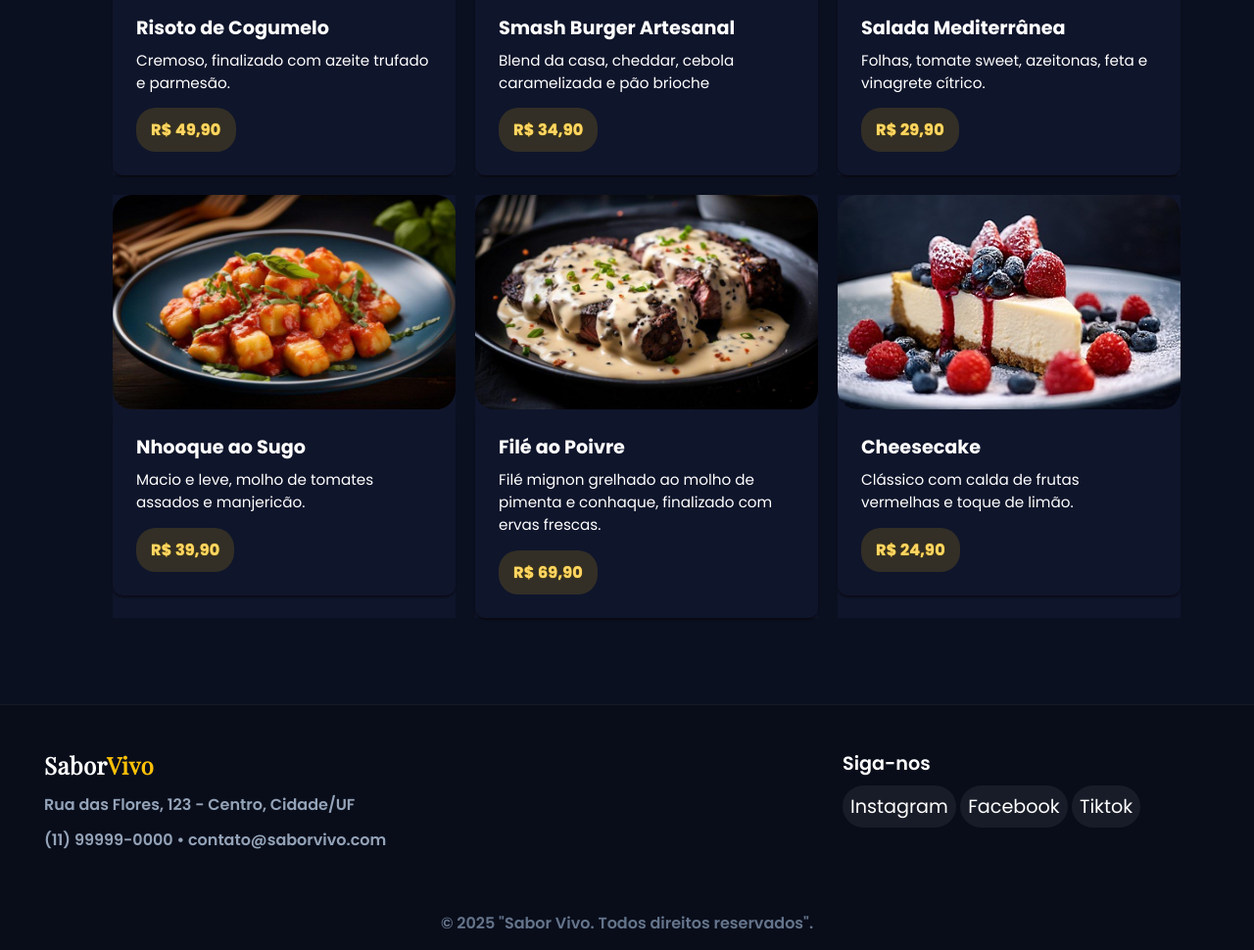
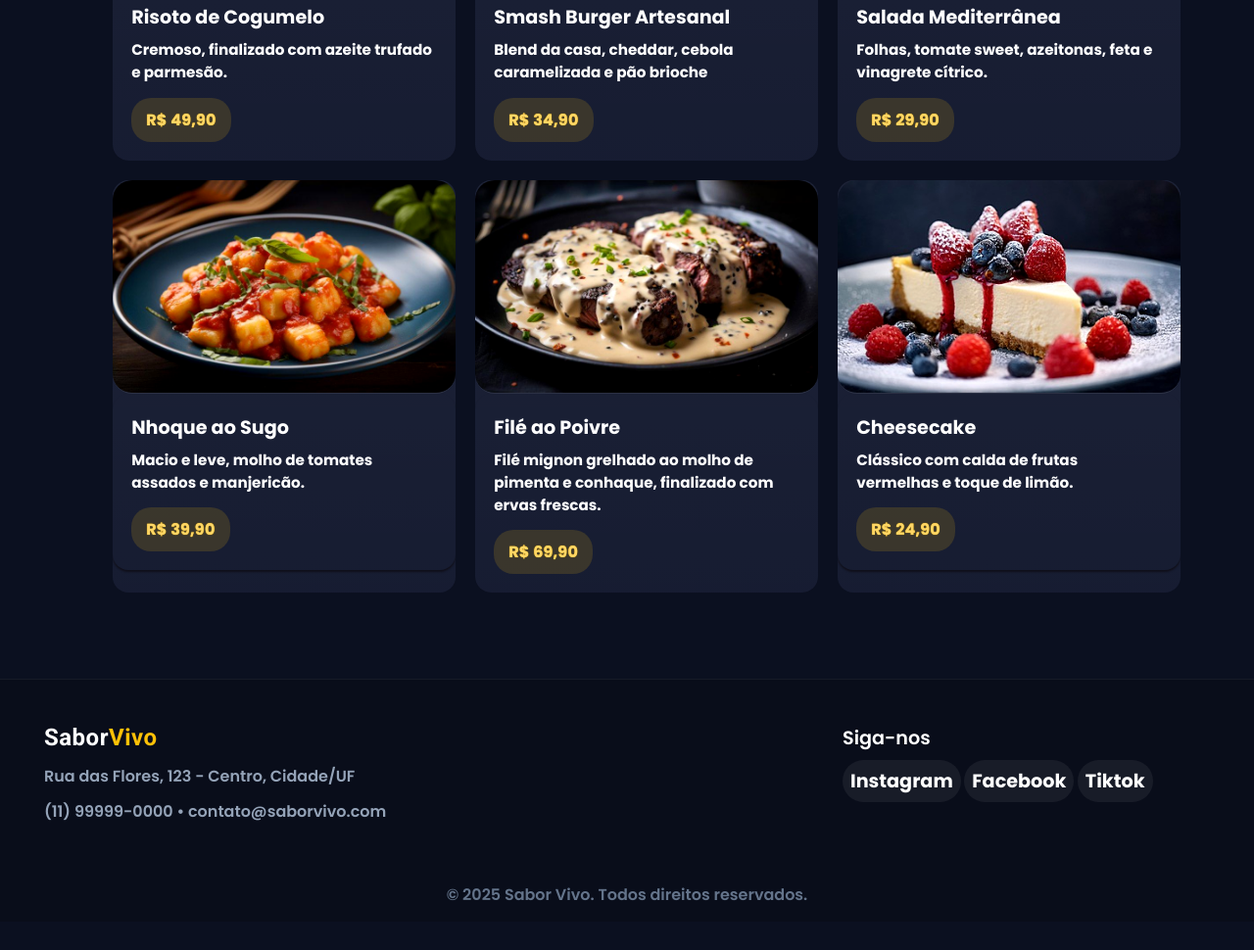
Before and after one commit to Felipe-Loures/projeto-MasterDev, a plain HTML site: page index.html in a window 1280 px wide. Shown: the part 1044-2014 px from the top of the page at 98% size. After the commit the page ends 1985 px from the top, so only its background shows below. Drawn offline with nearby package versions, Linux system fonts and the light colour scheme.

Commit message:
atualizacão do projeto

```diff
--- a/index.html
+++ b/index.html
@@ -11,6 +11,9 @@
       rel="stylesheet"
     />
     <link rel="stylesheet" href="style.css" />
+
+
+
   </head>
   <body>
     <header class="header">
@@ -89,7 +92,7 @@
                 <img src="./img/nhoque-ao-sugo.jpg" alt="nhoque" />
               </div>
               <div class="corpo-card">
-                <h3 class="titulo-card">Nhooque ao Sugo</h3>
+                <h3 class="titulo-card">Nhoque ao Sugo</h3>
                 <p class="descricao-card">
                   Macio e leve, molho de tomates assados e manjericão.
                 </p>
@@ -149,7 +152,7 @@
       <div class="copy">
         ©
         <span id="ano">2025</span>
-        "Sabor Vivo. Todos direitos reservados".
+        Sabor Vivo. Todos direitos reservados.
       </div>
 
   </body>
--- a/style.css
+++ b/style.css
@@ -1,12 +1,18 @@
+@import url("https://fonts.googleapis.com/css2?family=Roboto:ital,wght@0,100..900;1,100..900&display=swap");
+
 /* Reset e variáveis */
 * {
   box-sizing: border-box;
   margin: 0;
   padding: 0;
 }
-html,
+
 body {
   height: 100%;
+  font-family: "Roboto", sans-serif;
+  font-weight: 700;
+  color: #0f172a;
+  background: #0b1020;
 }
 
 :root {
@@ -106,12 +112,11 @@ nav > a {
   inset: 0;
   z-index: 1;
 }
-.hero-titulo{
+.hero-titulo {
   font-size: 3.2rem;
-  font-family: 'Playfair Display';
+  font-family: "Playfair Display";
 }
 .container-hero {
-
   height: 549px;
   color: var(--white);
   display: flex;
@@ -133,7 +138,7 @@ nav > a {
   border-radius: 25px;
   background-color: var(--primary-600);
   font-size: 1.1rem;
-  font-family: "Playfair Display", serif;
+  font-family: "Roboto", sans-serif;
   font-weight: 700;
   letter-spacing: 0.6px;
   box-shadow: 0px 8px 24px var(--box-shadow);
@@ -145,7 +150,7 @@ nav > a {
 }
 
 .titulo-cardapio {
-  font-family: "Playfair Display", serif;
+  font-family: "Roboto", sans-serif;
   font-size: 2.6rem;
   text-align: center;
   margin-bottom: 0.25rem;
@@ -158,29 +163,32 @@ nav > a {
 }
 
 .container-cardapio {
+  width: 1050px;
   margin: 0 auto;
   color: var(--white);
-
-  width:1050px;
-
 }
-
 
 .imagem-card img {
   position: relative;
   aspect-ratio: 16/10;
   overflow: hidden;
   width: 100%;
-  margin : 0px auto;
+  margin: 0px auto;
   object-fit: cover;
   display: block;
   border-radius: 20px;
 }
+.imagem.card:hover {
+  transform: rotateX("");
+}
+.button-reserva:hover {
+  background-color: var(--muted);
+  color: var(--font-color);
+}
 
 .grid {
   display: grid;
-  grid-template-columns:repeat(2,1fr)repeat(1,2fr);
-
+  grid-template-columns: repeat(2, 1fr) repeat(1, 2fr);
   gap: 1.25rem;
   border-radius: 10px;
 }
@@ -190,7 +198,11 @@ nav > a {
   width: 350px;
   grid: column span 12;
 }
-
+.card {
+  border-radius: 16px;
+  background: linear-gradient(180deg, rgba(255,255,255,.06), rgba(255,255,255,.03));
+  overflow: hidden;
+}
 .titulo-card {
   font-weight: 700;
   font-size: 1.2rem;
@@ -202,22 +214,30 @@ nav > a {
 
 .preco-card {
   display: inline-block;
-
-
   font-weight: 900;
   letter-spacing: 0.2px;
-
 }
 
-.corpo-card{
-  padding: 1.5rem;
+.card img {
+  width: 100%;
+  height: 100%;
+  object-fit: cover;
+  display: block;
+  border-bottom: 1px solid rgba(255, 255, 255, 0.08);
+  filter: saturate(1.05) contrast(1.05);
+  transition: transform 0.35s ease, filter 0.35s ease;
+  overflow: hidden;
+}
+
+.corpo-card {
+  padding: 1.2rem;
   box-shadow: 0px 2px 2px rgba(8, 2, 2, 0.475);
-  border-radius: 10px;
+  border-radius: 16px;
 }
 .corpo-card > span {
   color: var(--badge-color);
   background-color: var(--bg-badge-color);
-  text-shadow: 0px 0px 1px  var(--secondary);
+  text-shadow: 0px 0px 1px var(--secondary);
   border-radius: 20px;
   padding: 10px 15px 10px 15px;
 }
@@ -227,6 +247,7 @@ nav > a {
   border-top: 1px solid rgba(255, 255, 255, 0.06);
   margin-top: 1rem;
 
+  width: 100%;
   padding: 45px;
 }
 
@@ -237,7 +258,6 @@ nav > a {
 }
 .social {
   padding: 15px;
-
 }
 .social-link {
   font-size: 1.2rem;
@@ -257,15 +277,15 @@ nav > a {
   font-weight: 600;
 }
 
-.logo-footer  {
+.logo-footer {
   color: var(--white);
   text-decoration: none;
   font-size: 1.5rem;
-  font-family: "Playfair Display", serif;
+  font-family: "Roboto", sans-serif;
   font-weight: 700;
   letter-spacing: 0.5px;
 }
-.titulo-footer{
+.titulo-footer {
   margin-left: 15px;
 }
 .logo-footer > span {
@@ -278,13 +298,29 @@ nav > a {
   font-weight: 600;
 }
 
-.texto-footer{
-  margin-top: .7rem;
-  font-size: 1.0rem;
+.texto-footer {
+  margin-top: 0.7rem;
+  font-size: 1rem;
   font-weight: 600;
   color: #94a3b8;
 }
-.hero{
+.hero {
   width: 100%;
   background-color: red;
 }
+/* Animação */
+
+.card:hover {
+  transform: translateY(-4px);
+  box-shadow: 0 18px 40px rgba(0, 0, 0, 0.35);
+}
+
+.card:hover {
+  transform: translateY(-4px);
+  box-shadow: 0 18px 40px rgba(0, 0, 0, 0.35);
+}
+
+.card:hover .imagem-card img {
+  transform: scale(1.06);
+  filter: saturate(1.2) contrast(1.1);
+}
```
